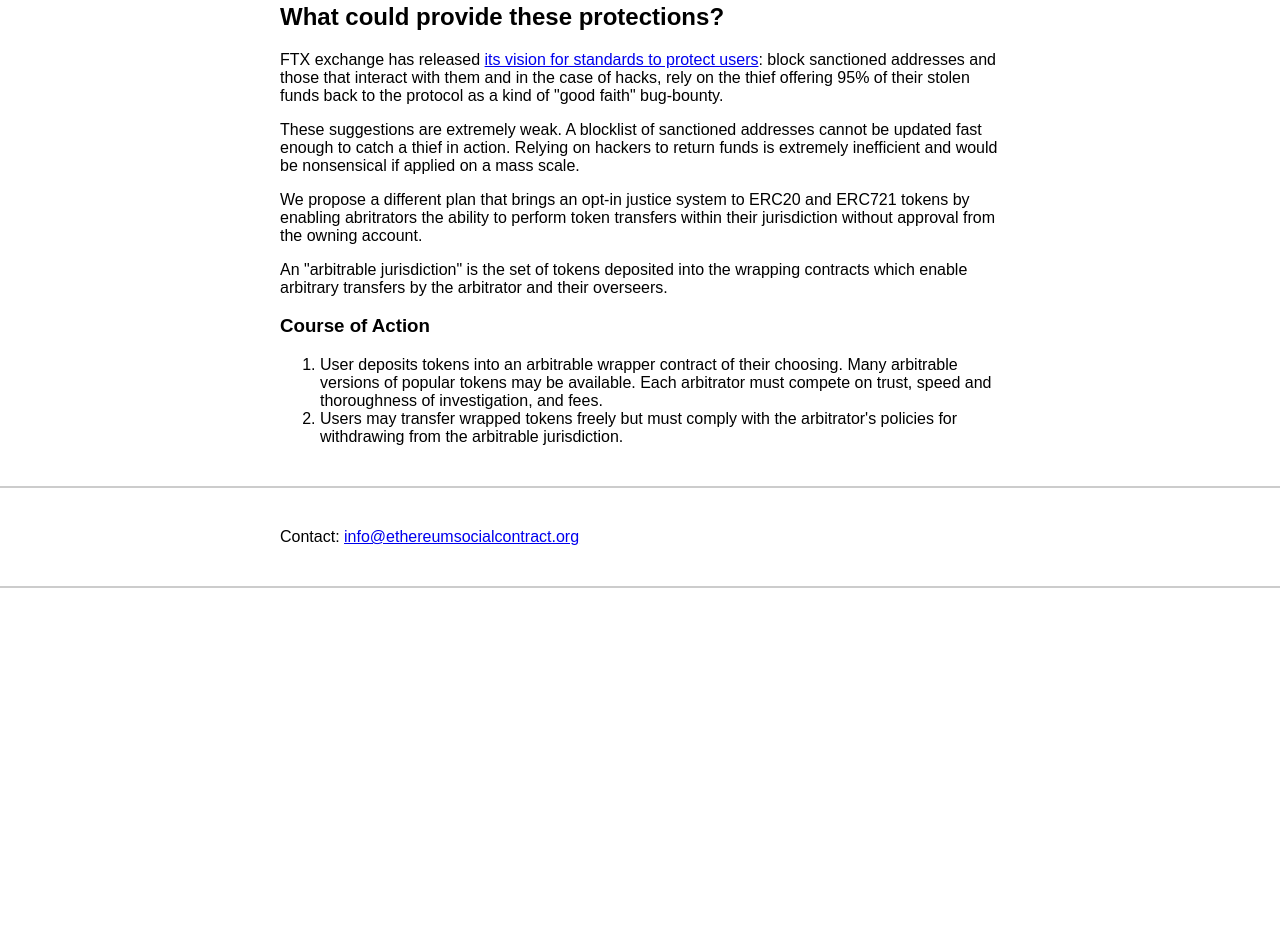
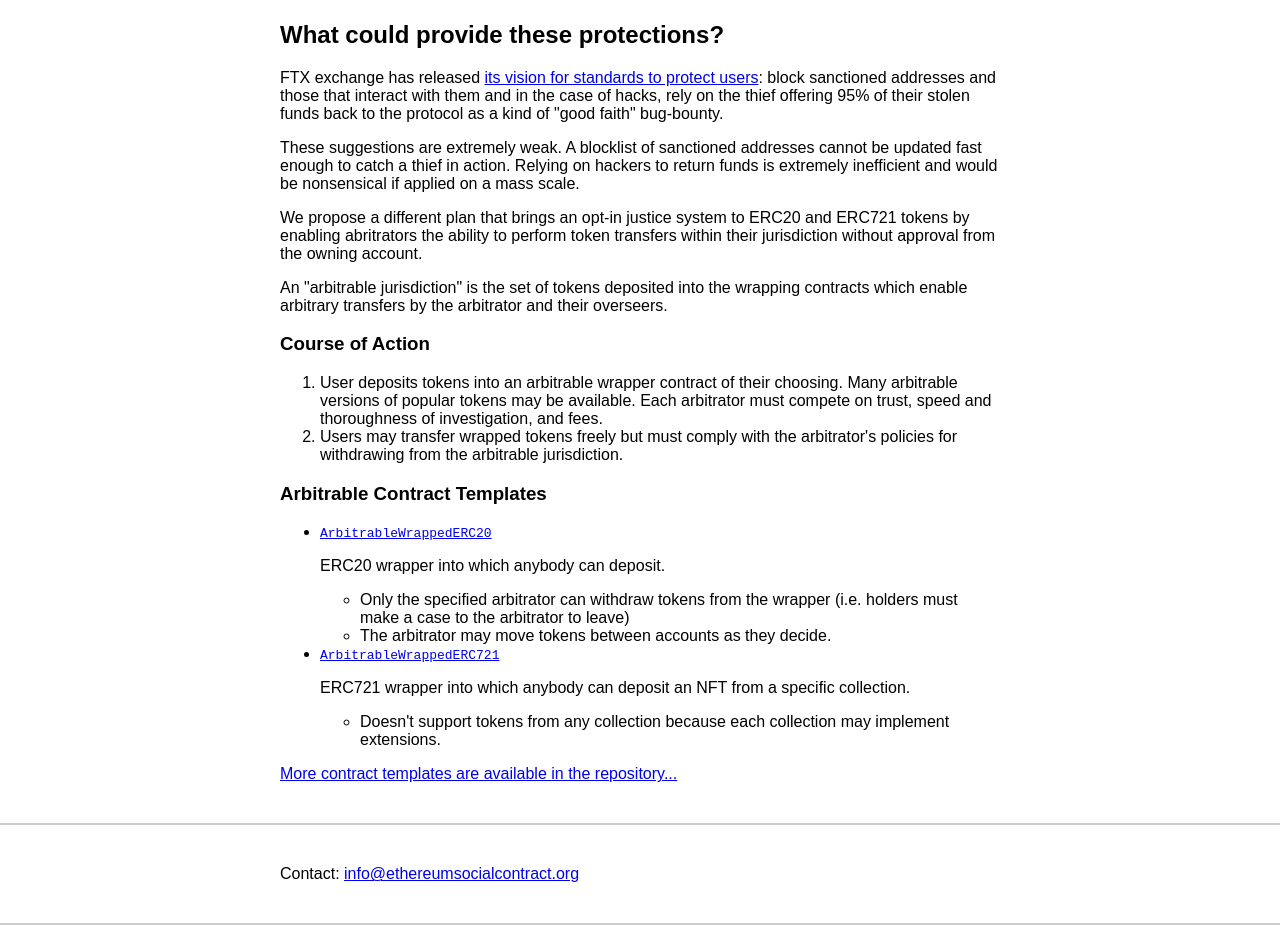
Before and after one commit to Ethereum-Social-Contract/info-site, a plain HTML site: page index.html in a window 1280 px wide. Shown: the part 757-1682 px from the top of the page. Before the commit the page ends 1345 px from the top, so only its background shows below. Drawn offline with Linux system fonts and the light colour scheme.

Commit message:
Arbitrable contract template links

```diff
--- a/index.html
+++ b/index.html
@@ -28,6 +28,7 @@ section {max-width: 760px; margin:40px auto; padding: 0 20px; }
   <a href="#solution">What could provide these protections?</a>
   <ol type="a">
     <li><a href="#solution-actions">Course of Action</a></li>
+    <li><a href="#solution-contracts">Arbitrable Contract Templates</a></li>
   </ol>
 </li>
 </ol>
@@ -59,6 +60,20 @@ section {max-width: 760px; margin:40px auto; padding: 0 20px; }
     <li>User deposits tokens into an arbitrable wrapper contract of their choosing. Many arbitrable versions of popular tokens may be available. Each arbitrator must compete on trust, speed and thoroughness of investigation, and fees.</li>
     <li>Users may transfer wrapped tokens freely but must comply with the arbitrator's policies for withdrawing from the arbitrable jurisdiction.</li>
   </ol>
+  <h3 id="solution-contracts">Arbitrable Contract Templates</h3>
+  <ul>
+    <li>
+      <a href="https://github.com/Ethereum-Social-Contract/arbitrable-wrappers/blob/main/contracts/ArbitrableWrappedERC20.sol"><code>ArbitrableWrappedERC20</code></a>
+      <p>ERC20 wrapper into which anybody can deposit.</p>
+      <ul><li>Only the specified arbitrator can withdraw tokens from the wrapper (i.e. holders must make a case to the arbitrator to leave)</li><li>The arbitrator may move tokens between accounts as they decide.</li></ul>
+    </li>
+    <li>
+      <a href="https://github.com/Ethereum-Social-Contract/arbitrable-wrappers/blob/main/contracts/ArbitrableWrappedERC721.sol"><code>ArbitrableWrappedERC721</code></a>
+      <p>ERC721 wrapper into which anybody can deposit an NFT from a specific collection.</p>
+      <ul><li>Doesn't support tokens from any collection because each collection may implement extensions.</li></ul>
+    </li>
+  </ul>
+  <p><a href="https://github.com/Ethereum-Social-Contract/arbitrable-wrappers">More contract templates are available in the repository...</a></p>
 
 </section>
 </article>
```
